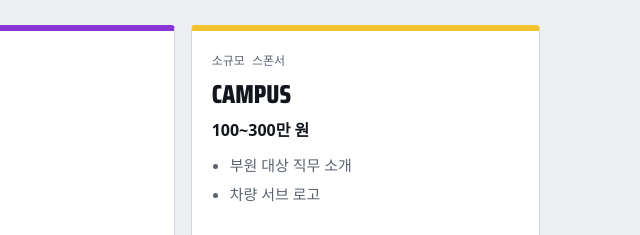
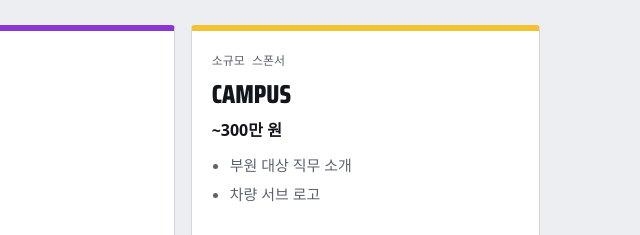
Before and after one commit to thdrbgur112/sponnect-site, a plain HTML site: page companies.html in a window 1280 px wide. Shown: the part 932-1167 px from the top of the page, 640-1280 px from the left. Drawn offline with Linux system fonts and the light colour scheme; a web font is replaced by a local one.

Commit message:
최소금액 제거버전

```diff
--- a/companies.html
+++ b/companies.html
@@ -70,7 +70,7 @@
       <div class="pkg campus">
         <div class="where">소규모 스폰서</div>
         <div class="name">Campus</div>
-        <div class="price">100~300만 원</div>
+        <div class="price">~300만 원</div>
         <ul>
           <li>부원 대상 직무 소개</li>
           <li>차량 서브 로고</li>
```
